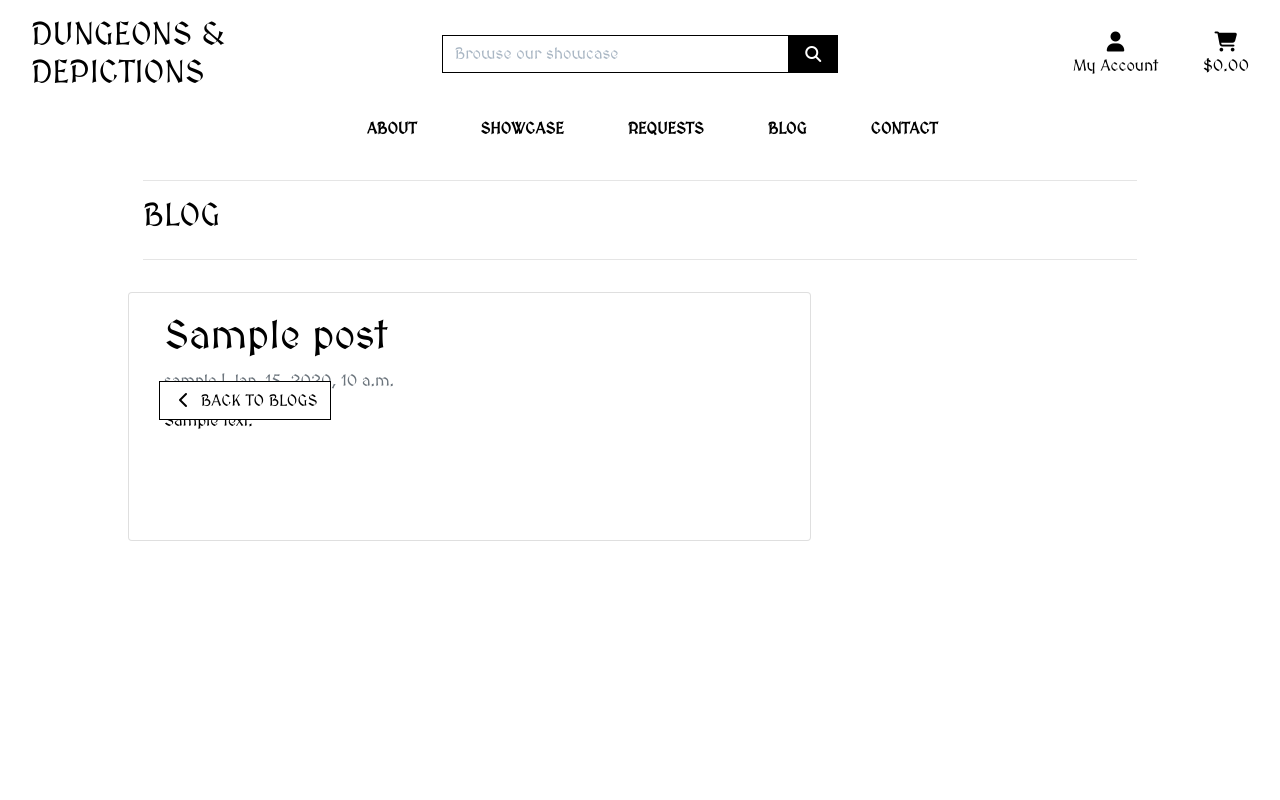
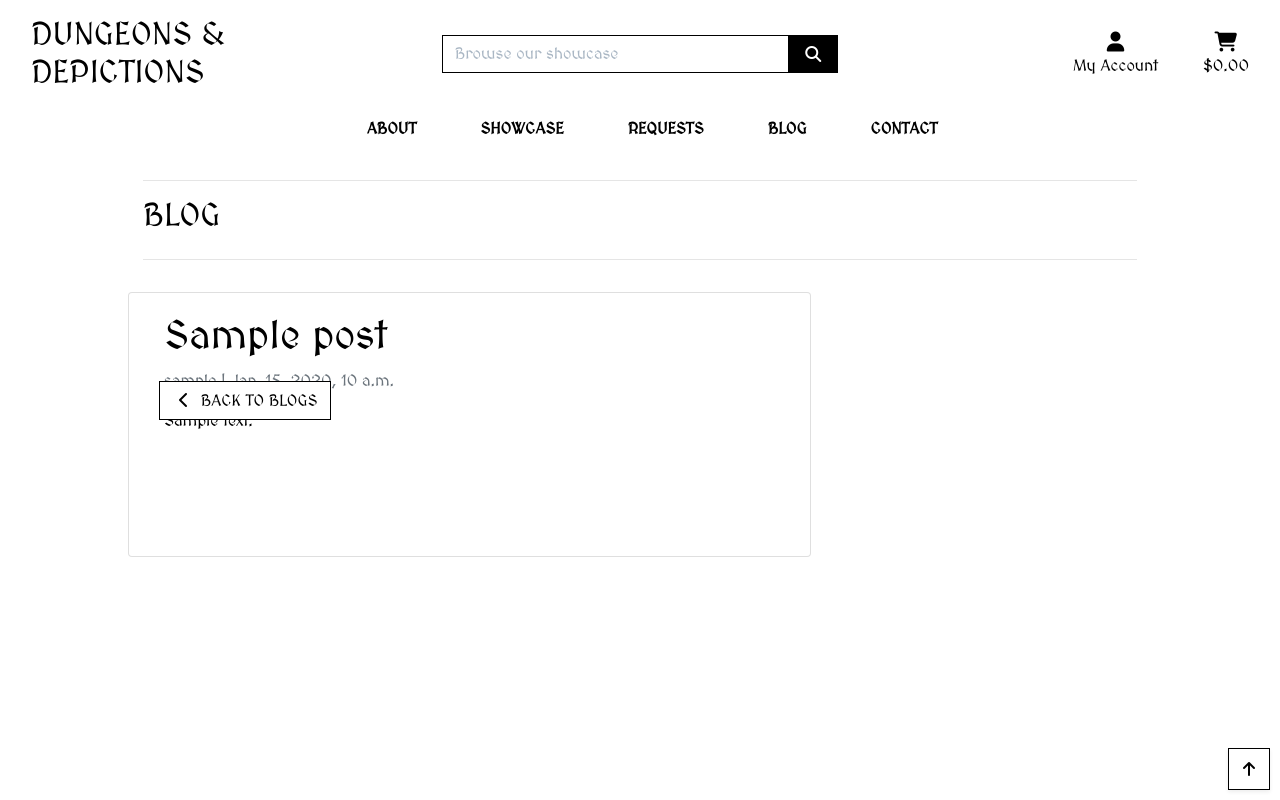
Before and after one commit to Code-Institute-Submissions/ci_milestone_project_4_dungeons_and_depictions, a Django app: a page that uses blog/templates/blog/post_detail.html in a window 1280 px wide. Run offline with Django 3.2, Linux system fonts and the light colour scheme; tables that the repository leaves empty hold one stand-in row (values such as "Sample post"); parts of the project's set-up code (start-up, migrations or seed data) failed here and were passed over; some libraries are stand-ins or nearby versions.

Commit message:
Fleshed out blog posts + added linebreak filter to content.

```diff
--- a/blog/templates/blog/post_detail.html
+++ b/blog/templates/blog/post_detail.html
@@ -24,7 +24,7 @@
 				<div class="card-body">
 					<h1>{% block title %} {{ object.title }} {% endblock title %}</h1>
 					<p class=" text-muted">{{ post.author }} | {{ post.created_on }}</p>
-					<p class="card-text ">{{ object.content | safe }}</p>
+					<p class="card-text ">{{ object.content | linebreaks }}</p>
 				</div>
                 <div class="col-12">
                     <a href="{% url 'blog' %}" class="btn btn-outline-black rounded-0 mt-5">
@@ -37,4 +37,18 @@
 			</div>
 		</div>
 	</div>
+	<div class="btt-button shadow-sm rounded-0 border border-black">
+		<a class="btt-link d-flex h-100">
+			<i class="fas fa-arrow-up text-black mx-auto my-auto"></i>
+		</a>
+	</div>
 {% endblock %}
+
+{% block postloadjs %}
+    {{ block.super }}
+    <script type="text/javascript">
+        $('.btt-link').click(function(e) {
+                window.scrollTo(0,0)
+            })
+    </script>
+{% endblock %}
--- a/templates/includes/mobile-top-header.html
+++ b/templates/includes/mobile-top-header.html
@@ -8,7 +8,7 @@
     <div class="dropdown-menu border-0 w-100 p-3 rounded-0 my-0" aria-labelledby="mobile-search">
         <form class="form" method="GET" action="{% url 'commissions' %}">
             <div class="input-group w-100">
-                <input class="form-control border border-black rounded-0" type="text" name="q" placeholder="Search our site">
+                <input class="form-control border border-black rounded-0" type="text" name="q" placeholder="Browse our showcase">
                 <div class="input-group-append">
                     <button class="form-control form-control btn btn-black border border-black rounded-0" type="submit">
                         <span class="icon">
```
Also changed, not shown: blog/templates/blog/blog.html (+14 -0 lines).
